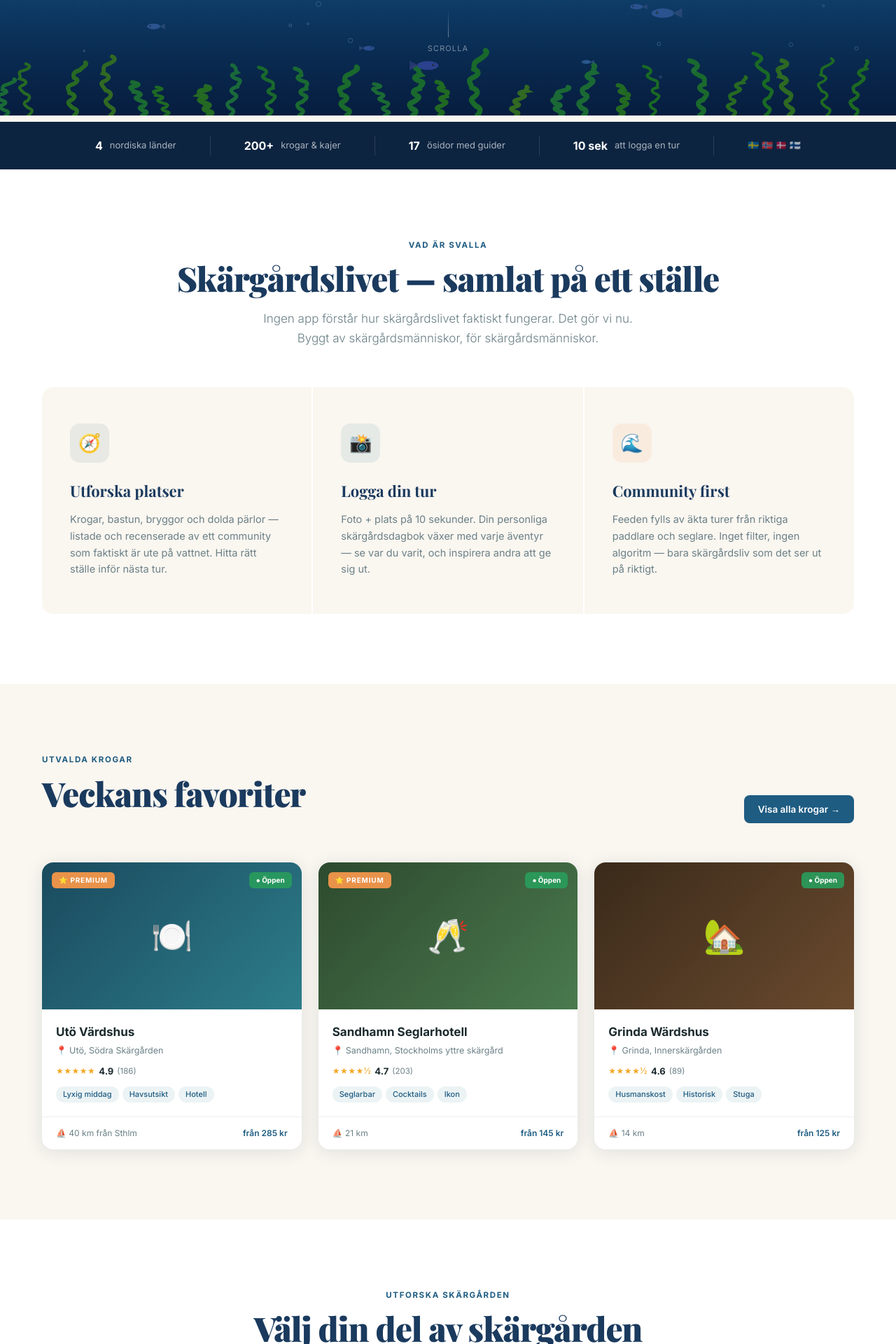
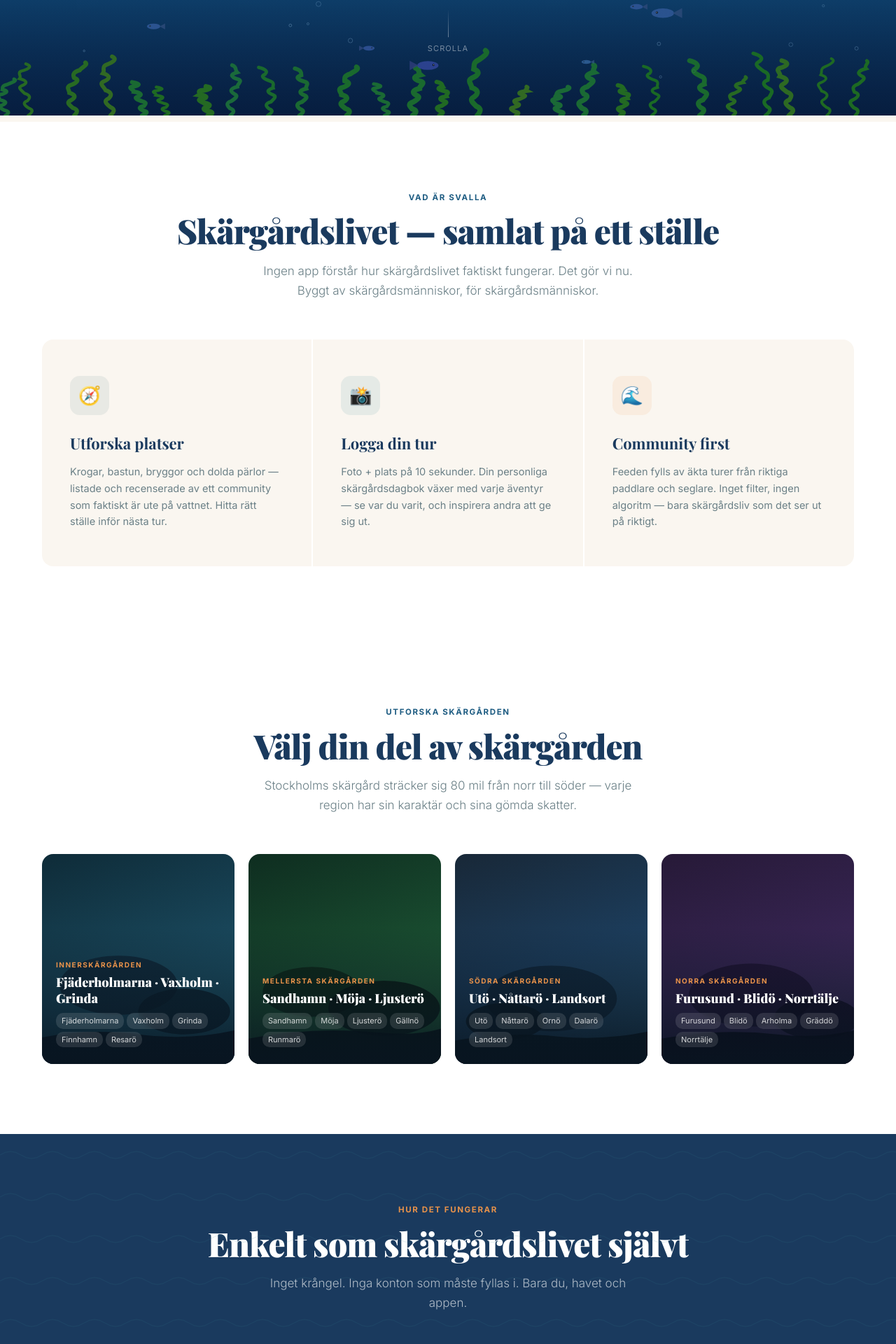
Before and after one commit to tsinordin-cell/svalla-app, a Next.js app: page / in a window 1280 px wide. Shown: the part 635-2555 px from the top of the page at 70% size. Built offline with nearby package versions, Linux system fonts and the light colour scheme; no server answers; a web font is replaced by a local one.

Commit message:
clean: remove fake sections — trust bar, krog cards, nordic expansion, testimonials. Fix stats to real numbers

```diff
--- a/src/app/page.tsx
+++ b/src/app/page.tsx
@@ -469,17 +469,6 @@ const LANDING_HTML = `
   </div>
 </section>
 
-<div class="trust-bar">
-  <div class="trust-item"><strong>4</strong> nordiska länder</div>
-  <div class="trust-divider"></div>
-  <div class="trust-item"><strong>200+</strong> krogar & kajer</div>
-  <div class="trust-divider"></div>
-  <div class="trust-item"><strong>17</strong> ösidor med guider</div>
-  <div class="trust-divider"></div>
-  <div class="trust-item"><strong>10 sek</strong> att logga en tur</div>
-  <div class="trust-divider"></div>
-  <div class="trust-item">🇸🇪 🇳🇴 🇩🇰 🇫🇮</div>
-</div>
 
 <section class="concept-section" id="utforska">
   <div class="section-inner">
@@ -508,75 +497,6 @@ const LANDING_HTML = `
   </div>
 </section>
 
-<section class="featured-section" id="krogar">
-  <div class="section-inner">
-    <div class="section-header reveal" style="display:flex;align-items:flex-end;justify-content:space-between;flex-wrap:wrap;gap:20px">
-      <div>
-        <div class="section-label">Utvalda krogar</div>
-        <h2 class="section-title">Veckans favoriter</h2>
-      </div>
-      <a href="/platser" class="btn btn-teal">Visa alla krogar →</a>
-    </div>
-    <div class="krog-grid">
-      <div class="krog-card reveal reveal-delay-1" onclick="location.href='/platser'">
-        <div class="krog-card-img" style="background:linear-gradient(135deg,#1a4a5e,#2d7d8a)">
-          <div class="img-inner">🍽️</div>
-          <div class="krog-card-badge">⭐ Premium</div>
-          <div class="krog-card-open">● Öppen</div>
-        </div>
-        <div class="krog-card-body">
-          <div class="krog-card-name">Utö Värdshus</div>
-          <div class="krog-card-loc">📍 Utö, Södra Skärgården</div>
-          <div class="krog-card-row">
-            <div class="rating"><span class="stars-small">★★★★★</span><span class="rating-num">4.9</span><span class="reviews-count">(186)</span></div>
-          </div>
-          <div class="krog-card-tags"><span class="chip">Lyxig middag</span><span class="chip">Havsutsikt</span><span class="chip">Hotell</span></div>
-        </div>
-        <div class="krog-card-footer">
-          <span class="krog-card-dist">⛵ 40 km från Sthlm</span>
-          <span class="krog-card-price">från 285 kr</span>
-        </div>
-      </div>
-      <div class="krog-card reveal reveal-delay-2" onclick="location.href='/platser'">
-        <div class="krog-card-img" style="background:linear-gradient(135deg,#2d4a2e,#4a7a4e)">
-          <div class="img-inner">🥂</div>
-          <div class="krog-card-badge">⭐ Premium</div>
-          <div class="krog-card-open">● Öppen</div>
-        </div>
-        <div class="krog-card-body">
-          <div class="krog-card-name">Sandhamn Seglarhotell</div>
-          <div class="krog-card-loc">📍 Sandhamn, Stockholms yttre skärgård</div>
-          <div class="krog-card-row">
-            <div class="rating"><span class="stars-small">★★★★½</span><span class="rating-num">4.7</span><span class="reviews-count">(203)</span></div>
-          </div>
-          <div class="krog-card-tags"><span class="chip">Seglarbar</span><span class="chip">Cocktails</span><span class="chip">Ikon</span></div>
-        </div>
-        <div class="krog-card-footer">
-          <span class="krog-card-dist">⛵ 21 km</span>
-          <span class="krog-card-price">från 145 kr</span>
-        </div>
-      </div>
-      <div class="krog-card reveal reveal-delay-3" onclick="location.href='/platser'">
-        <div class="krog-card-img" style="background:linear-gradient(135deg,#3a2a1a,#6a4a2e)">
-          <div class="img-inner">🏡</div>
-          <div class="krog-card-open">● Öppen</div>
-        </div>
-        <div class="krog-card-body">
-          <div class="krog-card-name">Grinda Wärdshus</div>
-          <div class="krog-card-loc">📍 Grinda, Innerskärgården</div>
-          <div class="krog-card-row">
-            <div class="rating"><span class="stars-small">★★★★½</span><span class="rating-num">4.6</span><span class="reviews-count">(89)</span></div>
-          </div>
-          <div class="krog-card-tags"><span class="chip">Husmanskost</span><span class="chip">Historisk</span><span class="chip">Stuga</span></div>
-        </div>
-        <div class="krog-card-footer">
-          <span class="krog-card-dist">⛵ 14 km</span>
-          <span class="krog-card-price">från 125 kr</span>
-        </div>
-      </div>
-    </div>
-  </div>
-</section>
 
 <section class="destinations-section" id="resmål">
   <div class="section-inner">
@@ -766,13 +686,8 @@ const LANDING_HTML = `
   </div>
 </section>
 
-<section class="nordic-section">
+<section class="nordic-section" style="display:none">
   <div class="section-inner">
-    <div class="section-header centered reveal">
-      <div class="section-label" style="color:var(--accent)">Hela Norden</div>
-      <h2 class="section-title" style="color:var(--white)">Från Stockholms skärgård till Finska öarna</h2>
-      <p class="section-sub" style="color:rgba(255,255,255,.55)">Vi expanderar nu till Norge, Danmark och Finland — en plattform för hela det nordiska skärgårdslandskapet.</p>
-    </div>
     <div class="nordic-grid">
       <div class="nordic-cell reveal">
         <div class="nordic-cell-bg" style="background:linear-gradient(160deg,#0f2e3b,#1a4a5e,#24697f)">
@@ -938,39 +853,14 @@ const LANDING_HTML = `
 <section class="stats-section">
   <div class="section-inner">
     <div class="stats-grid">
-      <div class="stat-box reveal"><span class="stat-num">4</span><div class="stat-label">Nordiska länder</div><div class="stat-sub">Sverige · Norge · Danmark · Finland</div></div>
-      <div class="stat-box reveal reveal-delay-1"><span class="stat-num">7 000+</span><div class="stat-label">Mil kustlinje</div><div class="stat-sub">Kartlagt och sökbart</div></div>
+      <div class="stat-box reveal"><span class="stat-num">200+</span><div class="stat-label">Platser & krogar</div><div class="stat-sub">Kartlagda i Stockholms skärgård</div></div>
+      <div class="stat-box reveal reveal-delay-1"><span class="stat-num">69</span><div class="stat-label">Öar med guider</div><div class="stat-sub">Kartor, mat och upplevelser</div></div>
       <div class="stat-box reveal reveal-delay-2"><span class="stat-num">1 h</span><div class="stat-label">Att sätta upp en krogprofil</div><div class="stat-sub">Ingen teknisk kunskap krävs</div></div>
       <div class="stat-box reveal reveal-delay-3"><span class="stat-num">0 kr</span><div class="stat-label">Att komma igång</div><div class="stat-sub">Grundprofil är gratis för alltid</div></div>
     </div>
   </div>
 </section>
 
-<section class="testimonial-section">
-  <div class="section-inner">
-    <div class="section-header centered reveal">
-      <div class="section-label">Vad folk säger</div>
-      <h2 class="section-title">Röster från skärgården</h2>
-    </div>
-    <div class="testimonials">
-      <div class="testimonial reveal reveal-delay-1">
-        <div class="testimonial-stars">★★★★★</div>
-        <div class="testimonial-text">"Paddlade Stockholm–Sandhamn och hade Svalla som guide hela vägen. Utan den hade jag missat tre av de bästa ställena."</div>
-        <div class="testimonial-footer"><div class="testimonial-avatar" style="background:#2d7d8a">SK</div><div><div class="testimonial-name">Sara Karlsson</div><div class="testimonial-role">Kajakpaddlare, Stockholm</div></div></div>
-      </div>
-      <div class="testimonial reveal reveal-delay-2">
-        <div class="testimonial-stars">★★★★★</div>
-        <div class="testimonial-text">"Hittade ett litet café på Ljusterö som inte fanns på Google Maps. Svalla visade vägen – och det blev årets bästa fika."</div>
-        <div class="testimonial-footer"><div class="testimonial-avatar" style="background:#e8924a">AJ</div><div><div class="testimonial-name">Anna Johansson</div><div class="testimonial-role">Seglare, Nacka</div></div></div>
-      </div>
-      <div class="testimonial reveal reveal-delay-3">
-        <div class="testimonial-stars">★★★★★</div>
-        <div class="testimonial-text">"Seglade med familjen i två veckor och loggade varje stopp direkt från båten. Nu har vi ett minne för livet av den turen."</div>
-        <div class="testimonial-footer"><div class="testimonial-avatar" style="background:#1a4a5e">PH</div><div><div class="testimonial-name">Peter Holm</div><div class="testimonial-role">Seglare, Göteborg</div></div></div>
-      </div>
-    </div>
-  </div>
-</section>
 
 <section class="app-section" id="om">
   <div class="app-inner">
@@ -1028,7 +918,7 @@ const LANDING_HTML = `
     </div>
     <div class="footer-bottom">
       <span>© 2026 Svalla — Alla rättigheter förbehållna</span>
-      <div class="footer-flags">🇸🇪 🇳🇴 🇩🇰 🇫🇮</div>
+      <div class="footer-flags">🇸🇪</div>
       <div class="footer-social">
         <a href="#" title="Instagram">📸</a>
         <a href="#" title="TikTok">🎵</a>
```
